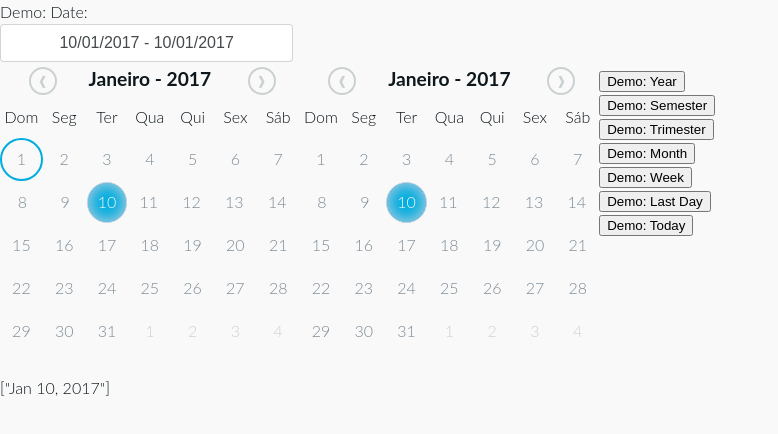
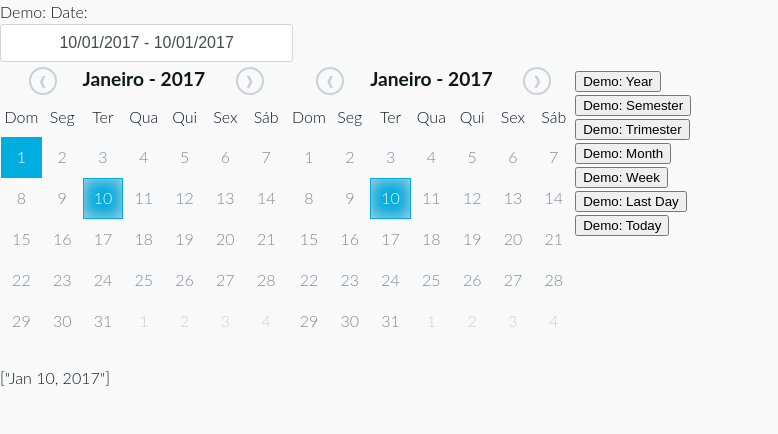
Before and after one commit to mikemajesty/Chocobo-Date-Range-Picker, a website: page demo/index.html in a window 1280 px wide. In both pictures the pointer is over the element 21 px from the left and 159 px from the top of the page. Shown: the whole page, without its empty margins (0-778 px from the left). Drawn offline with nearby package versions, Linux system fonts and the light colour scheme; files whose address does not match are found by name.

Commit message:
add css class

```diff
--- a/bootTimePicker.js
+++ b/bootTimePicker.js
@@ -75,6 +75,7 @@
           };
 
           var changeDate = function (tDate, isInital) {
+            console.log('mudou');
             var month = tDate.toLocaleDateString(attrs.locale, optionsMonth).capitalizeFirstLetter();
             var year = tDate.toLocaleDateString(attrs.locale, optionsYear).capitalizeFirstLetter();
 
--- a/timePicker.css
+++ b/timePicker.css
@@ -46,13 +46,12 @@ table {
 }
 
 .calendar tbody td:hover {
-    border: 2px solid #00addf;
+    background:  #00addf;
+    color: white
 }
 
 .calendar td {
     border: 2px solid transparent;
-    border-radius: 50%;
-    display: inline-block;
     height: 2.3em;
     line-height: 2.3em;
     text-align: center;
@@ -66,7 +65,8 @@ table {
 
 .calendar .prev-month:hover,
 .calendar .next-month:hover {
-    border: 2px solid #cbd1d2;
+    background:  #cbd1d2;
+    color: white;
 }
 
 .current-day-first {
```
